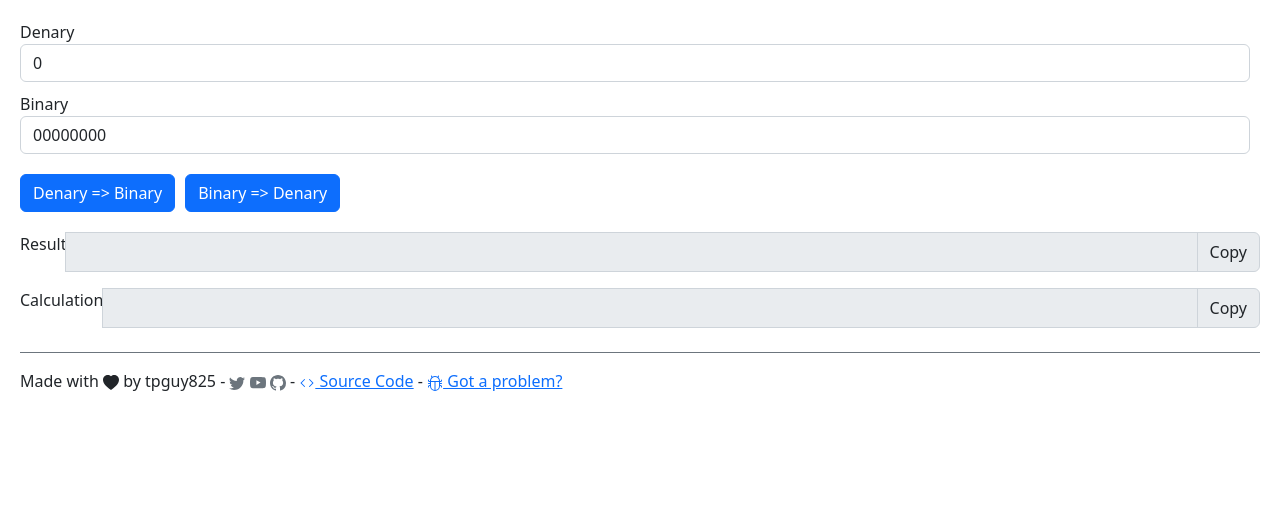
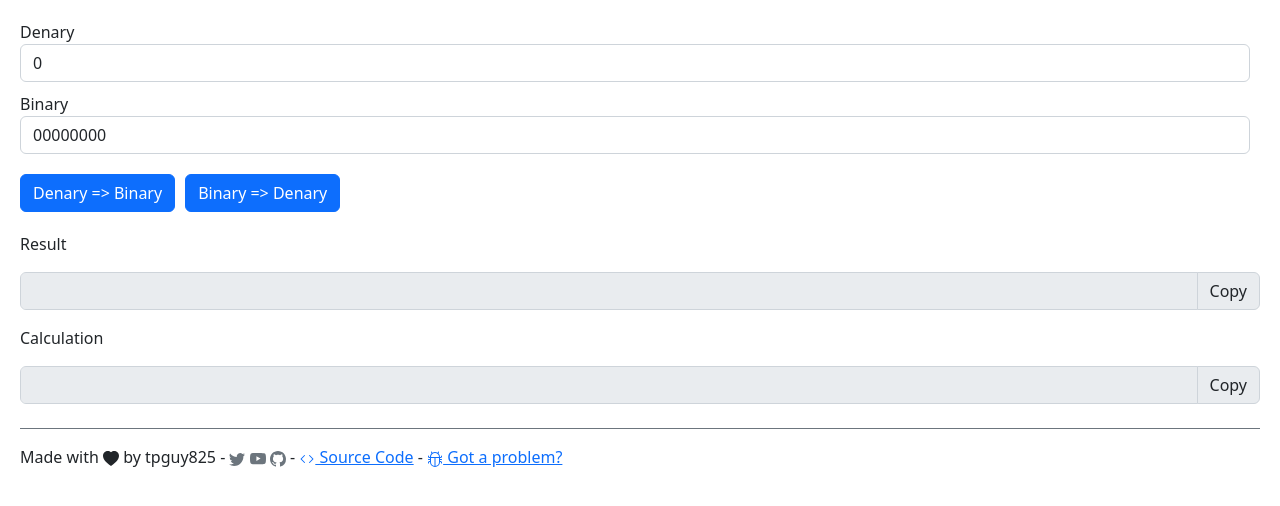
Before and after one commit to tpguy825/other, a React (Vite) app: page /binary in a window 1280 px wide. Shown: the top 506 px of the page. Built offline with nearby package versions, Linux system fonts and the light colour scheme.

Commit message:
Update binary.tsx

```diff
--- a/src/components/binary.tsx
+++ b/src/components/binary.tsx
@@ -68,15 +68,19 @@ export default function Binary() {
 						Binary {`=>`} Denary
 					</button>
 				</div>
+                                <div className="form-group">
+					<p id="result-label">Result</p>
+                                </div>
 				<div className="input-group mb-3">
-					<p id="result-label">Result</p>
 					<input disabled type="text" id="result" className="form-control" value={result} aria-describedby="result-label" />
-					<span className="input-group-text" onClick={() => copyToClipboard(calc)}id="result-addon">
+					<span className="input-group-text" onClick={() => copyToClipboard(result)}id="result-addon">
 						Copy
 					</span>
 				</div>
+                                <div className="form-group">
+					<p id="calc-label">Calculation</p>
+                                </div>
 				<div className="input-group mb-3">
-					<p id="calc-label">Calculation</p>
 					<input disabled type="text" className="form-control" value={calc} id="calc" aria-describedby="calc-label" />
 					<span className="input-group-text" onClick={() => copyToClipboard(calc)} id="calc-addon">
 						Copy
```
